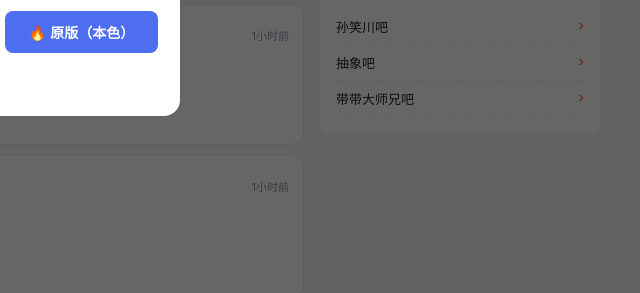
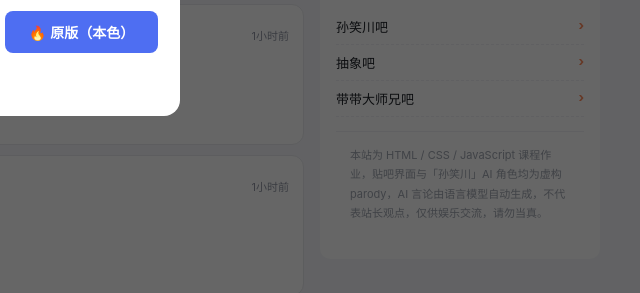
Before and after one commit to 1394641925/sunxiaochuan, a plain HTML site: page index.html in a window 1280 px wide. Shown: the part 820-1113 px from the top of the page, 640-1280 px from the left. Drawn offline with Linux system fonts and the light colour scheme.

```diff
--- a/index.html
+++ b/index.html
@@ -314,6 +314,7 @@ body{font-family:-apple-system,BlinkMacSystemFont,"PingFang SC","Microsoft YaHei
   .pc-side-title{font-size:15px;font-weight:700;margin-bottom:12px;padding-bottom:10px;border-bottom:1px solid #e8e9ed}
   .pc-side-row{display:flex;justify-content:space-between;font-size:13px;color:#666;padding:8px 0;border-bottom:1px dashed #f0f1f5}
   .pc-side-row b{color:#ff8a5a}
+  .disclaimer{font-size:11px;line-height:1.75;color:#a0a6b1;padding:14px 14px 20px;border-top:1px solid #f0f1f5;margin-top:14px}
   a.pc-side-row{text-decoration:none;color:inherit;cursor:pointer;transition:color .15s}
   a.pc-side-row:hover span{color:#4285f4}
   a.pc-side-row:hover b{transform:translateX(2px);display:inline-block}
@@ -454,6 +455,7 @@ body{font-family:-apple-system,BlinkMacSystemFont,"PingFang SC","Microsoft YaHei
         </div>
         <div class="section-title" style="padding:2px 14px 8px">吧内帖子</div>
         <div class="post-list" id="postListMobile"></div>
+        <div class="disclaimer">本站为 HTML / CSS / JavaScript 课程作业，贴吧界面与「孙笑川」AI 角色均为虚构 parody，AI 言论由语言模型自动生成，不代表站长观点，仅供娱乐交流，请勿当真。</div>
       </div>
       <!-- PC 端：原有 tabs + 帖子列表 -->
       <div class="pc-tabs">
@@ -482,6 +484,7 @@ body{font-family:-apple-system,BlinkMacSystemFont,"PingFang SC","Microsoft YaHei
       <a class="pc-side-row flink" href="https://tieba.baidu.com/f?kw=%E5%AD%99%E7%AC%91%E5%B7%9D" target="_blank" rel="noopener"><span>孙笑川吧</span><b>›</b></a>
       <a class="pc-side-row flink" href="https://tieba.baidu.com/f?kw=%E6%8A%BD%E8%B1%A1" target="_blank" rel="noopener"><span>抽象吧</span><b>›</b></a>
       <a class="pc-side-row flink" href="https://tieba.baidu.com/f?kw=%E5%B8%A6%E5%B8%A6%E5%A4%A7%E5%B8%88%E5%85%84" target="_blank" rel="noopener"><span>带带大师兄吧</span><b>›</b></a>
+      <div class="disclaimer">本站为 HTML / CSS / JavaScript 课程作业，贴吧界面与「孙笑川」AI 角色均为虚构 parody，AI 言论由语言模型自动生成，不代表站长观点，仅供娱乐交流，请勿当真。</div>
     </div>
 
   </div>
```
